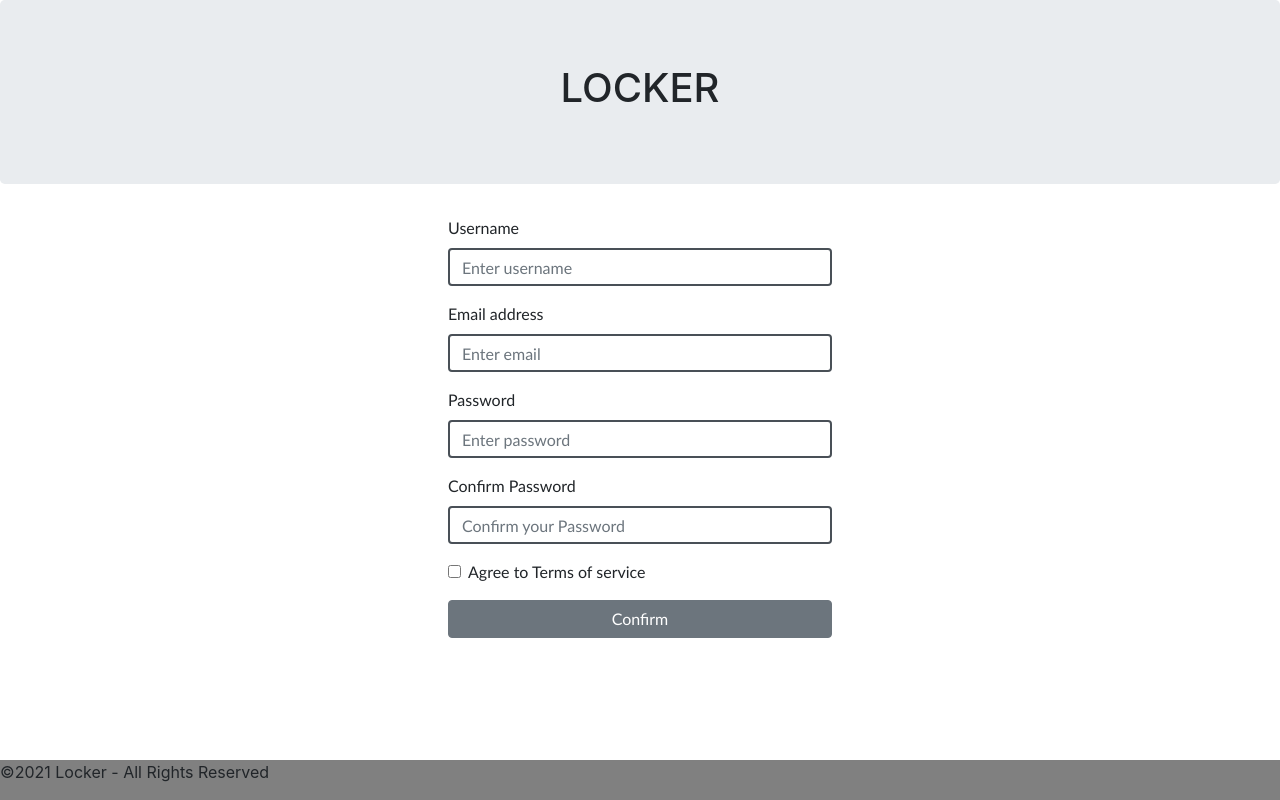
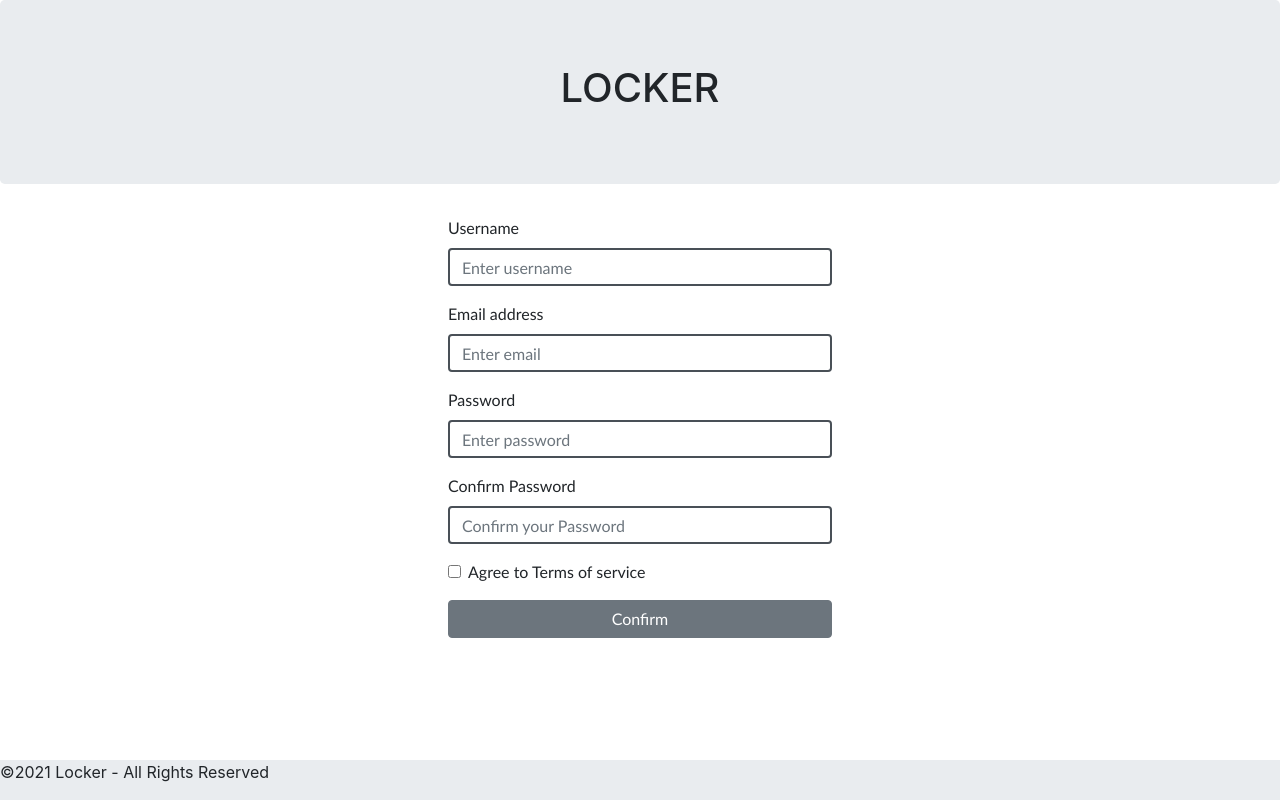
Before and after one commit to alexisbernier/locker-project, a React (Create React App) app: page / in a window 1280 px wide. Built offline with nearby package versions, Linux system fonts and the light colour scheme.

Commit message:
update: changed Footer component color

```diff
--- a/src/components/Footer.js
+++ b/src/components/Footer.js
@@ -1,7 +1,7 @@
 import styled from "@emotion/styled";
 
 const StyledFooter = styled.footer`
-  background-color: grey;
+  background-color: #e9ecef;
   display: flex;
   position: fixed;
   left: 0;
```
